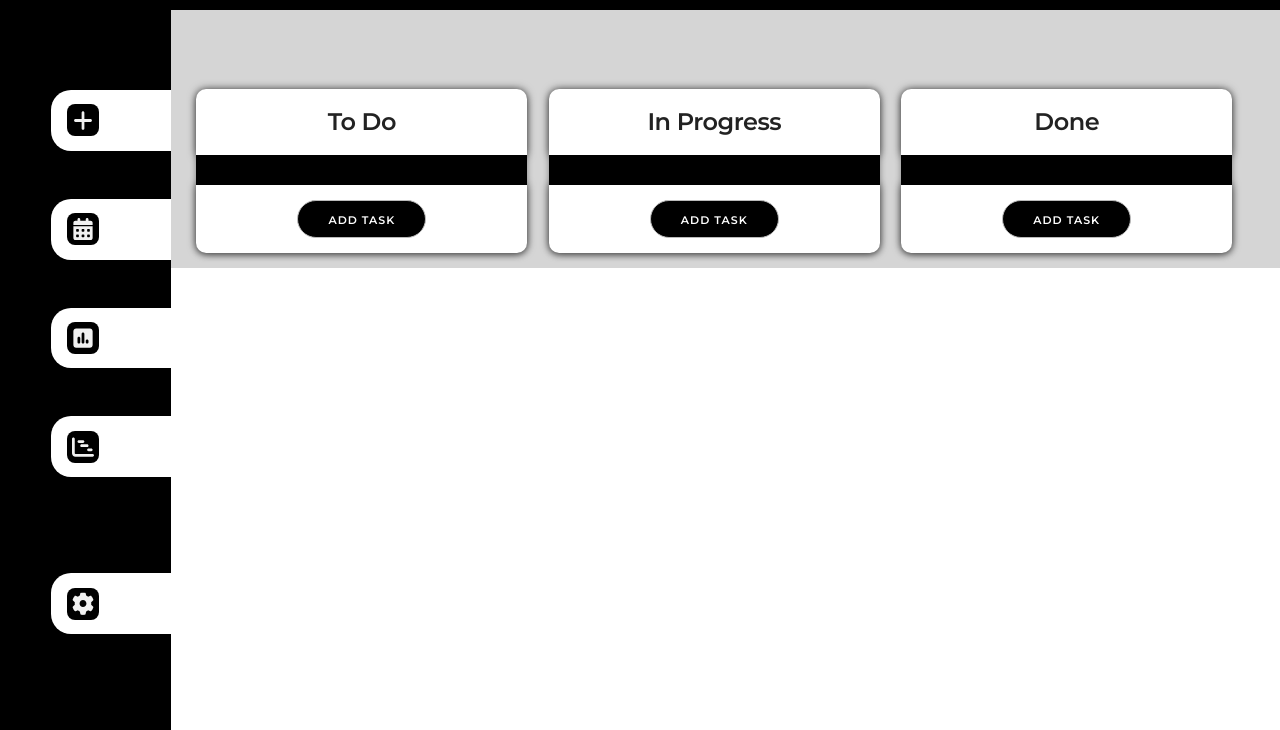
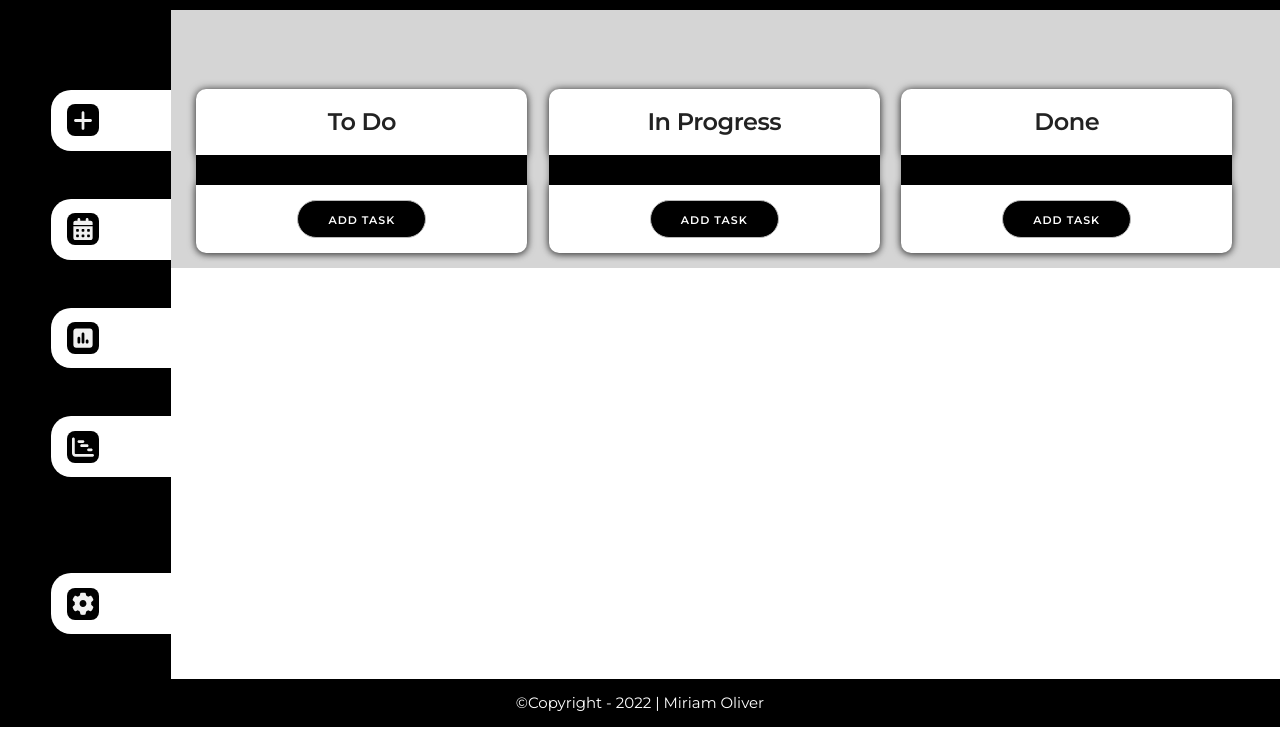
Before and after one commit to MiriamOliver/Desafio, a website built with webpack: page src/index.html in a window 1280 px wide. Shown: the part 70-800 px from the top of the page. Built offline with nearby package versions, Linux system fonts and the light colour scheme.

Commit message:
creacion de footer

```diff
--- a/src/css/mia.scss
+++ b/src/css/mia.scss
@@ -148,7 +148,7 @@ $fondoTemaOscuro: rgb(115,115,115);
 .navegador nav{
     background-color: black;
     width: 100%;
-    height: 90vh;
+    height: 83.6vh;
     overflow: hidden;
     ul{
         margin: 10vh auto;
@@ -241,6 +241,14 @@ $fondoTemaOscuro: rgb(115,115,115);
         }
     }
 
+}
+footer{
+    background-color: black;
+    text-align: center;
+    padding: 1.5vh;
+    span{
+        color: white;
+    }
 }
 
 
--- a/src/index.html
+++ b/src/index.html
@@ -128,5 +128,10 @@
             </div>
         </div>
     </div>
+    <footer class="row">
+        <div class="twelve columns">
+            <span>&copy;Copyright - 2022 | Miriam Oliver</span>
+        </div>
+    </footer>
 </body>
 </html>
```
Also changed, not shown: src/css/mia.css, 1 other file.
